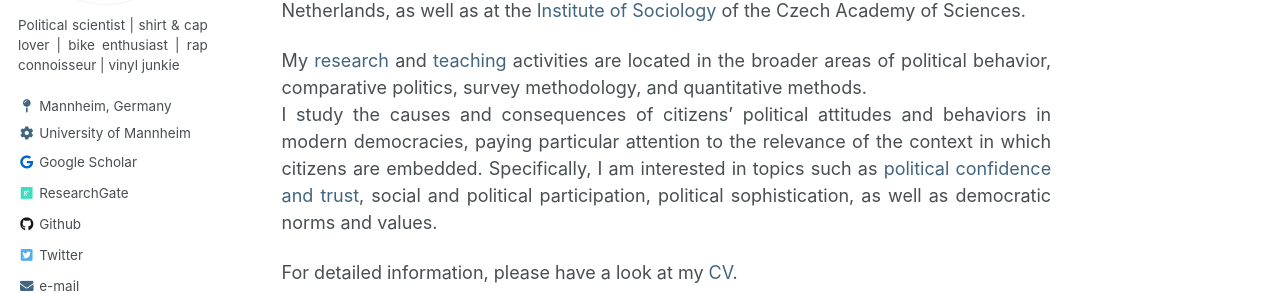
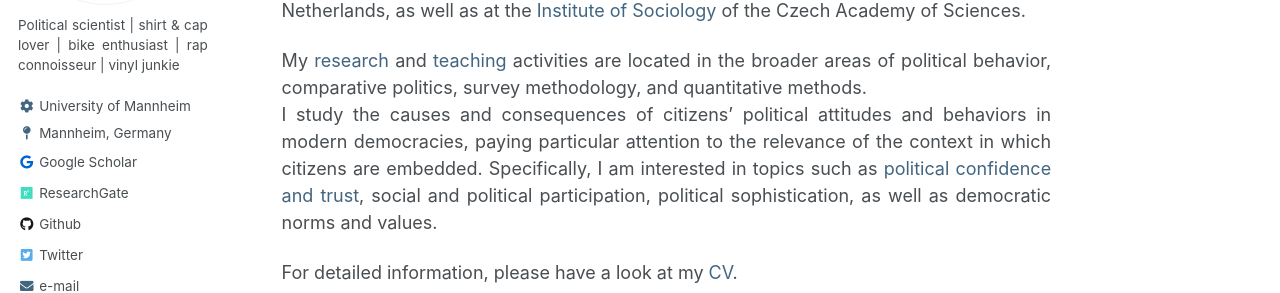
Before and after one commit to cschnaudt/cschnaudt.github.io, a Jekyll site: the page built from _pages/about.md, in a window 1280 px wide. Shown: the part 379-672 px from the top of the page. Built offline with Jekyll 4.4.1, drawn with Linux system fonts in a browser that asks for light colours.

Commit message:
Update author-profile.html

```diff
--- a/_includes/author-profile.html
+++ b/_includes/author-profile.html
@@ -22,11 +22,11 @@
   <div class="author__urls-wrapper">
     <button class="btn btn--inverse">Follow</button>
     <ul class="author__urls social-icons">
+      {% if author.employer %}
+        <li><i class="fa fa-fw fa-cog fa-spin" style="color:#426580" aria-hidden="true"></i> {{ author.employer }}</li>
+      {% endif %}
       {% if author.location %}
         <li><i class="fa fa-fw fa-map-pin" style="color:#426580" aria-hidden="true"></i> {{ author.location }}</li>
-      {% endif %}
-      {% if author.employer %}
-        <li><i class="fa fa-fw fa-cog fa-spin" style="color:#426580" aria-hidden="true"></i> {{ author.employer }}</li>
       {% endif %}
       {% if author.uri %}
         <li><a href="{{ author.uri }}" target="_blank" rel="noopener"><i class="fas fa-fw fa-link" style="color:#426580" aria-hidden="true"></i> {{ site.data.ui-text[site.locale].website_label | default: "Website" }}</a></li>
```
